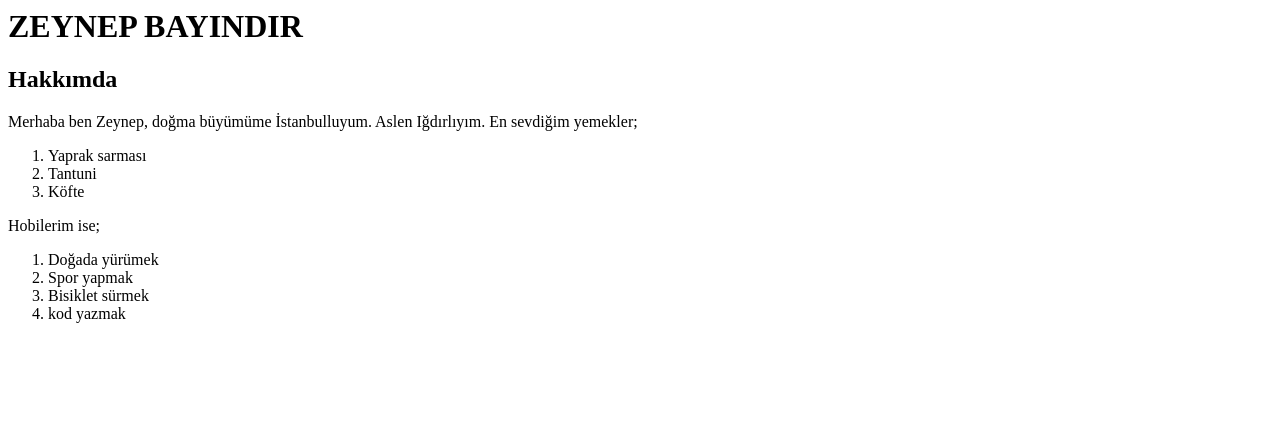
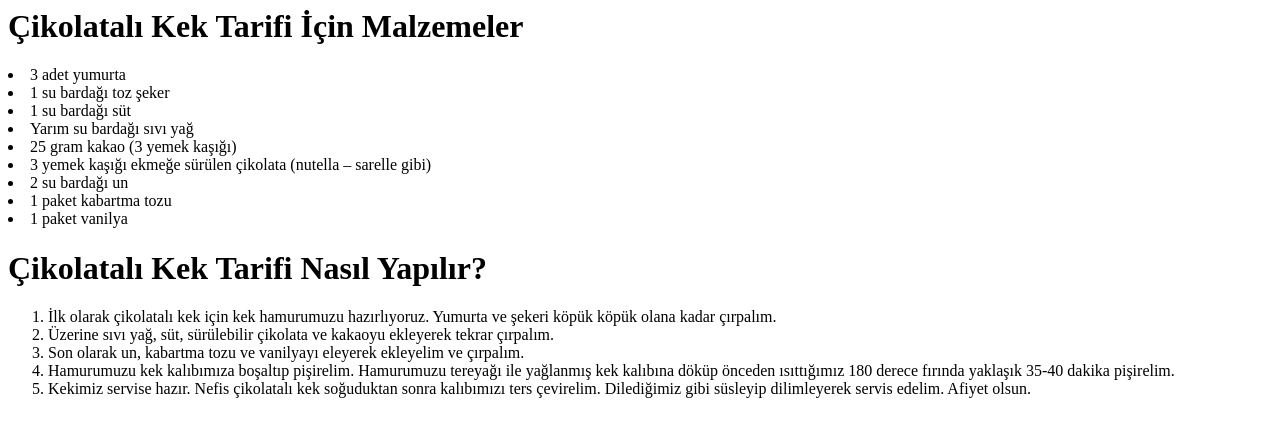
Before and after one commit to zeynepbayindirr/kodluyoruzilkrepo, a plain HTML site: page index.html in a window 1280 px wide. Drawn offline with Linux system fonts and the light colour scheme.

Commit message:
Add files via upload

```diff
--- a/index.html
+++ b/index.html
@@ -1,19 +1,23 @@
-<title> ZEYNEP BAYINDIR</title>
-<h1>ZEYNEP BAYINDIR</h1>
-<h2> Hakkımda</h2>
-<P1>Merhaba ben Zeynep, doğma büyümüme İstanbulluyum.</P1>
-<p2>Aslen Iğdırlıyım.</p2>
-<p3>En sevdiğim yemekler;</p3>
+<title> Çikolatalı Kek Tarifi</title>
+
+<h1>Çikolatalı Kek Tarifi İçin Malzemeler</h1>
+<lu>
+   <li>3 adet yumurta </li>
+<li>1 su bardağı toz şeker </li>
+   <li>1 su bardağı süt</li>
+    <li>Yarım su bardağı sıvı yağ</li>
+    <li>25 gram kakao (3 yemek kaşığı)</li>
+    <li>3 yemek kaşığı ekmeğe sürülen çikolata (nutella – sarelle gibi)</li>
+    <li>2 su bardağı un</li>
+    <li>1 paket kabartma tozu</li>
+    <li>1 paket vanilya</li>
+
+</lu>
+<h1>Çikolatalı Kek Tarifi Nasıl Yapılır?</h1>
 <ol>
-    <li>Yaprak sarması </li>
-    <li>Tantuni</li>
-    <li>Köfte</li>
-  </ol>
-<p>Hobilerim ise;</p>
-
-<ol>
-    <li>Doğada yürümek</li>
-    <li>Spor yapmak</li>
-    <li>Bisiklet sürmek</li>
-    <li>kod yazmak</li>
+    <li>İlk olarak çikolatalı kek için kek hamurumuzu hazırlıyoruz. Yumurta ve şekeri köpük köpük olana kadar çırpalım.</li>
+    <li>Üzerine sıvı yağ, süt, sürülebilir çikolata ve kakaoyu ekleyerek tekrar çırpalım.</li>
+    <li>Son olarak un, kabartma tozu ve vanilyayı eleyerek ekleyelim ve çırpalım.</li>
+    <li>Hamurumuzu kek kalıbımıza boşaltıp pişirelim. Hamurumuzu tereyağı ile yağlanmış kek kalıbına döküp önceden ısıttığımız 180 derece fırında yaklaşık 35-40 dakika pişirelim.</li>
+    <li>Kekimiz servise hazır. Nefis çikolatalı kek soğuduktan sonra kalıbımızı ters çevirelim. Dilediğimiz gibi süsleyip dilimleyerek servis edelim. Afiyet olsun.</li>
 </ol>
```
